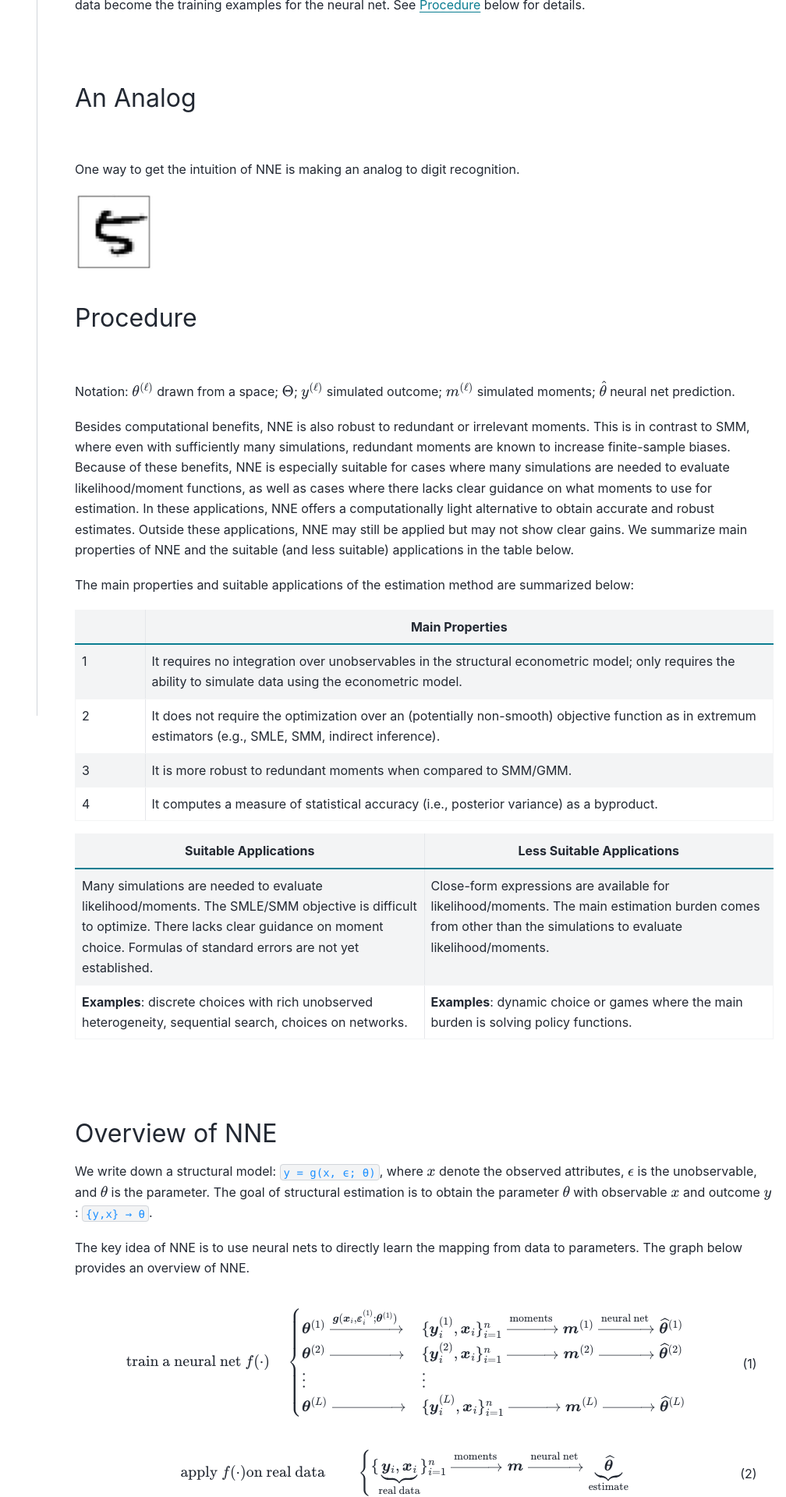
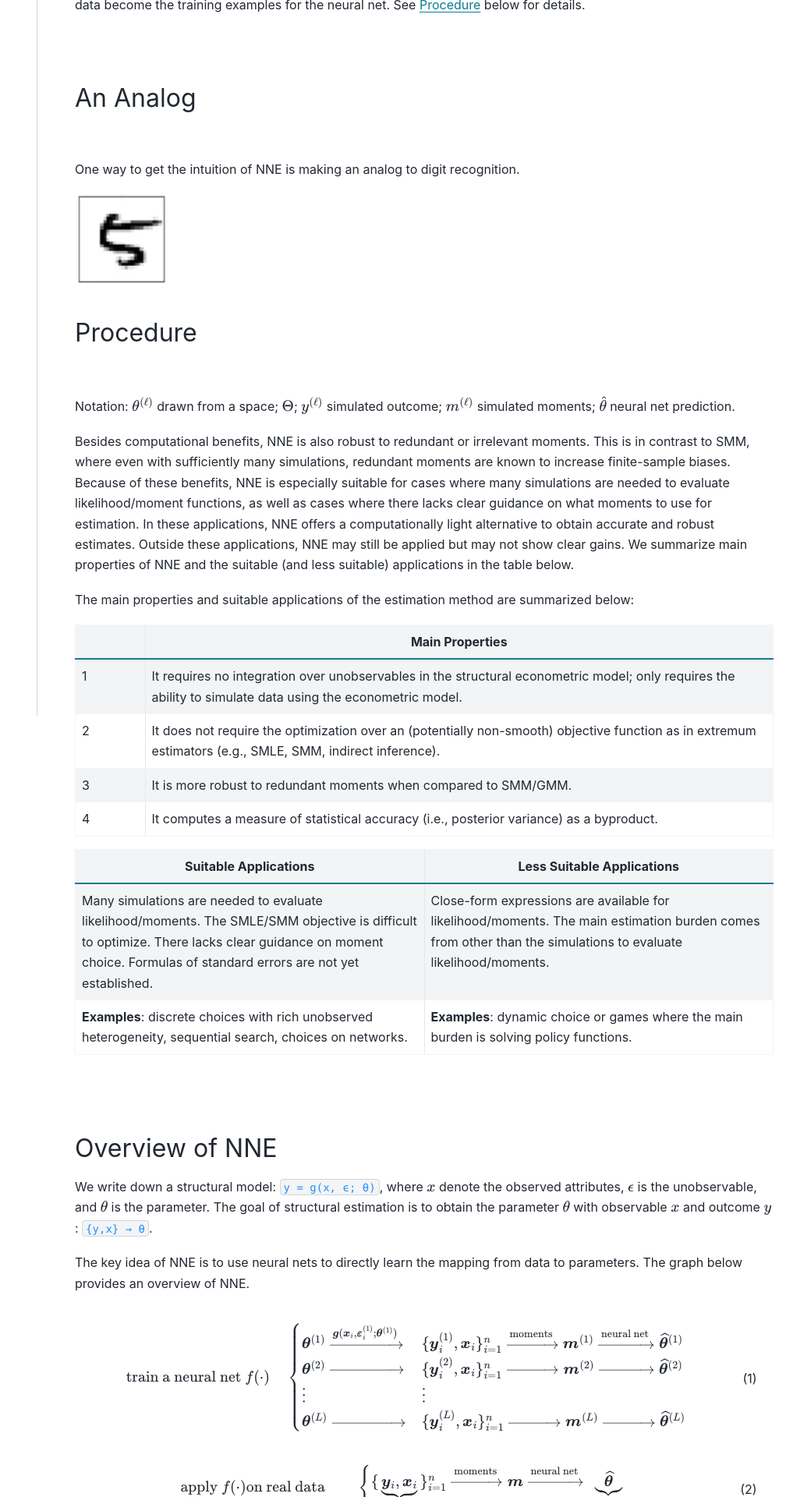
Before and after one commit to nnehome/nnehome.github.io, a Sphinx documentation site: the page built from docs/source/home/home.rst, in a window 1280 px wide. Shown: the part 951-2871 px from the top of the page at 78% size, without its empty margins (272-1280 px from the left). Built offline with Sphinx 7.4.7 and the PyData theme 0.15.4, drawn with Linux system fonts in a browser that asks for light colours.

Commit message:
some change

```diff
--- a/docs/source/home/home.rst
+++ b/docs/source/home/home.rst
@@ -38,7 +38,7 @@ An Analog
 One way to get the intuition of NNE is making an analog to digit recognition.
 
 .. image:: digit_5.png
-  :width: 100
+  :width: 120
 
 
 
```
